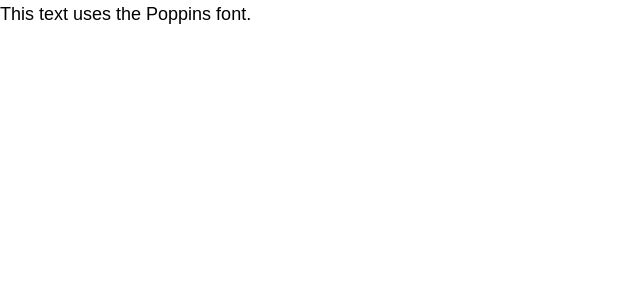
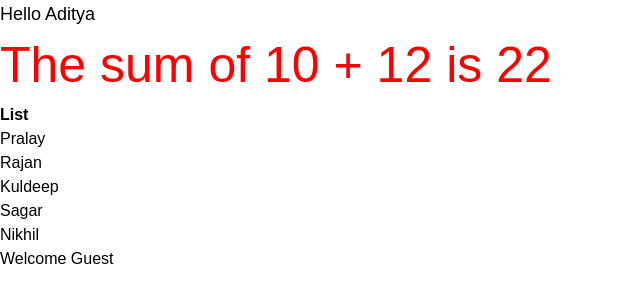
Before and after one commit to ADITYAAV80/React-Traversty-Media, a React (Vite) app: page / in a window 1280 px wide. Shown: the top 302 px of the page, without its empty margins (0-640 px from the left). Built offline with nearby package versions, Linux system fonts and the light colour scheme.

Commit message:
JSX Crash course

```diff
--- a/src/App.jsx
+++ b/src/App.jsx
@@ -1,9 +1,32 @@
 import React from 'react'
 
 const App = () => {
+
+  const name = "Aditya";
+  const x = 10;
+  const y = 12;
+  const flatmates = ['Pralay','Rajan','Kuldeep','Sagar','Nikhil'];
+  const loggedIn = false;
+  const styles = {
+    color: 'red',
+    fontSize: '50px',
+  };
+
   return (
     <div>
-      <p class="font-sans text-lg">This text uses the Poppins font.</p>
+      <p className="font-sans text-lg">Hello {name}</p>
+      <p style={styles}>The sum of {x} + {y} is {x+y}</p>
+      <p><b> List </b></p>
+      <ul>
+          {
+            flatmates.map((name,index) => { return <li key={index}>{name}</li> })
+          }
+      </ul>
+      {/* This or that */}
+      {loggedIn ? <p>Welcome member</p>: <p>Welcome Guest</p>}
+      {/* Display only if this*/}
+      {loggedIn ? <p>Welcome member</p>: ""}
+      {loggedIn && <p>Welcome member</p>}
     </div>
   )
 }
```
